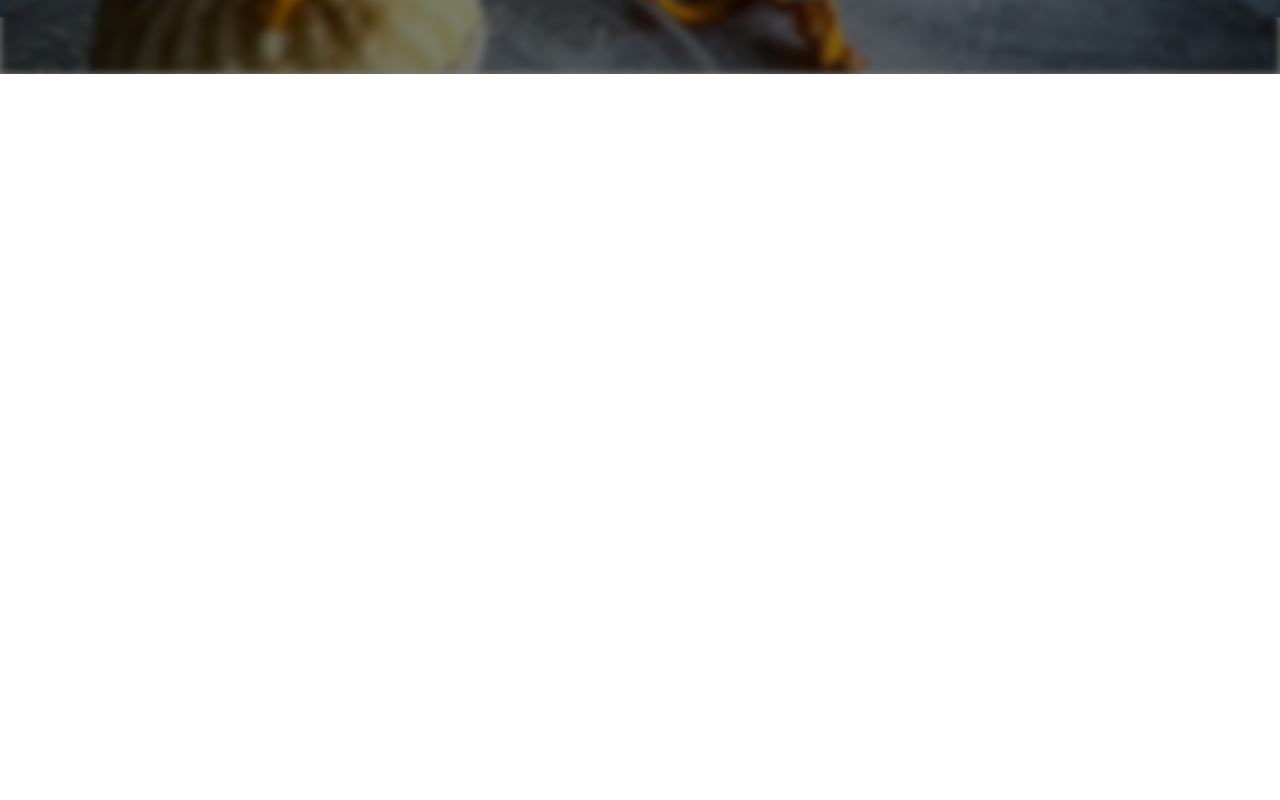
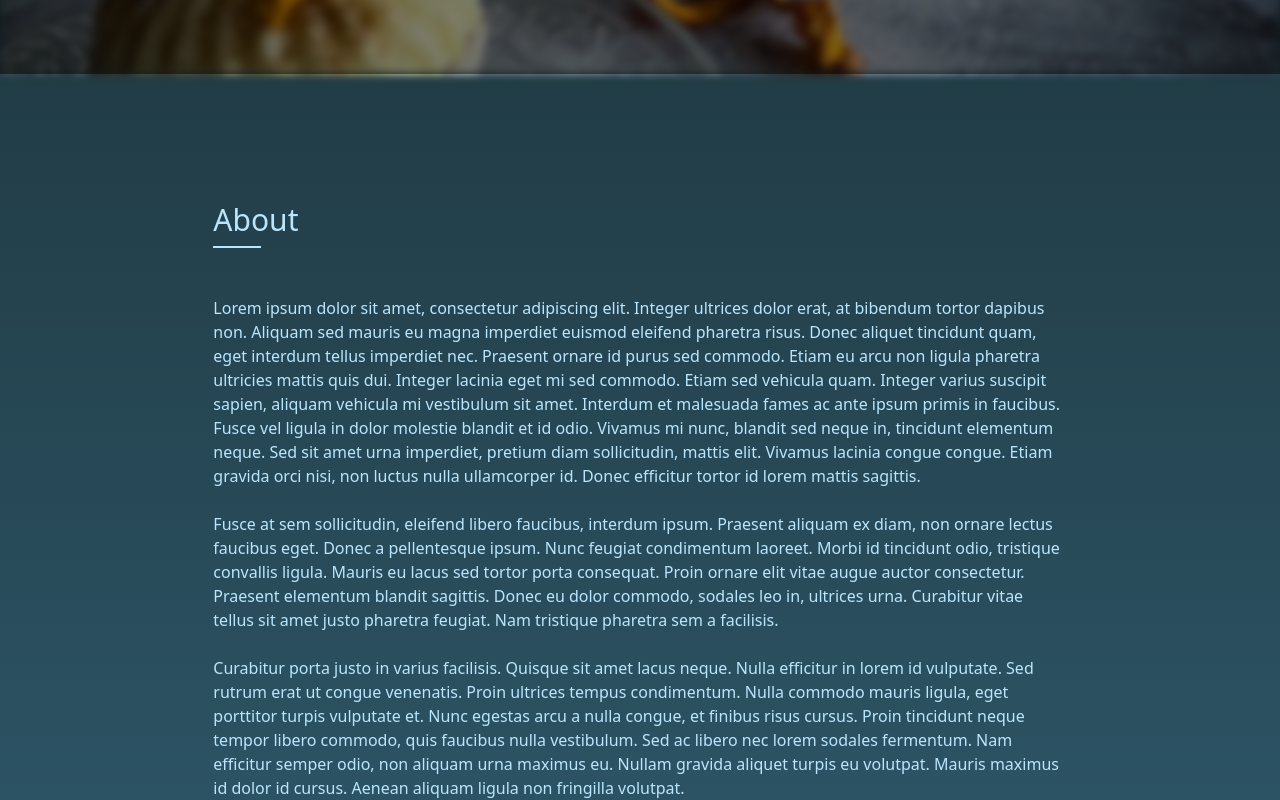
Before and after one commit to tech87/foodRecipes, a React (Vite) app: page / in a window 1280 px wide. Shown: the part 783-1583 px from the top of the page. Before the commit the page ends 857 px from the top, so only its background shows below. Built offline with nearby package versions, Linux system fonts and the light colour scheme.

Commit message:
added about section to the app

```diff
--- /dev/null
+++ b/src/About.jsx
@@ -0,0 +1,50 @@
+const About = () => {
+  return (
+    <div className="w-5/6 m-auto mt-32 md:w-4/6">
+      <h2 className="mb-12 text-3xl text-sky-200 relative after:content-[''] after:block after:w-12 after:h-0.5 after:bg-sky-200 after:mt-2 after:ml-0">
+        About
+      </h2>
+
+      <p className="text-sky-200">
+        Lorem ipsum dolor sit amet, consectetur adipiscing elit. Integer
+        ultrices dolor erat, at bibendum tortor dapibus non. Aliquam sed mauris
+        eu magna imperdiet euismod eleifend pharetra risus. Donec aliquet
+        tincidunt quam, eget interdum tellus imperdiet nec. Praesent ornare id
+        purus sed commodo. Etiam eu arcu non ligula pharetra ultricies mattis
+        quis dui. Integer lacinia eget mi sed commodo. Etiam sed vehicula quam.
+        Integer varius suscipit sapien, aliquam vehicula mi vestibulum sit amet.
+        Interdum et malesuada fames ac ante ipsum primis in faucibus. Fusce vel
+        ligula in dolor molestie blandit et id odio. Vivamus mi nunc, blandit
+        sed neque in, tincidunt elementum neque. Sed sit amet urna imperdiet,
+        pretium diam sollicitudin, mattis elit. Vivamus lacinia congue congue.
+        Etiam gravida orci nisi, non luctus nulla ullamcorper id. Donec
+        efficitur tortor id lorem mattis sagittis.
+      </p>
+      <br />
+      <p className="text-sky-200">
+        Fusce at sem sollicitudin, eleifend libero faucibus, interdum ipsum.
+        Praesent aliquam ex diam, non ornare lectus faucibus eget. Donec a
+        pellentesque ipsum. Nunc feugiat condimentum laoreet. Morbi id tincidunt
+        odio, tristique convallis ligula. Mauris eu lacus sed tortor porta
+        consequat. Proin ornare elit vitae augue auctor consectetur. Praesent
+        elementum blandit sagittis. Donec eu dolor commodo, sodales leo in,
+        ultrices urna. Curabitur vitae tellus sit amet justo pharetra feugiat.
+        Nam tristique pharetra sem a facilisis.
+      </p>
+      <br />
+      <p className="text-sky-200">
+        Curabitur porta justo in varius facilisis. Quisque sit amet lacus neque.
+        Nulla efficitur in lorem id vulputate. Sed rutrum erat ut congue
+        venenatis. Proin ultrices tempus condimentum. Nulla commodo mauris
+        ligula, eget porttitor turpis vulputate et. Nunc egestas arcu a nulla
+        congue, et finibus risus cursus. Proin tincidunt neque tempor libero
+        commodo, quis faucibus nulla vestibulum. Sed ac libero nec lorem sodales
+        fermentum. Nam efficitur semper odio, non aliquam urna maximus eu.
+        Nullam gravida aliquet turpis eu volutpat. Mauris maximus id dolor id
+        cursus. Aenean aliquam ligula non fringilla volutpat.
+      </p>
+    </div>
+  );
+};
+
+export default About;
--- a/src/App.jsx
+++ b/src/App.jsx
@@ -2,16 +2,14 @@ import React from "react";
 import { createRoot } from "react-dom/client";
 import Navbar from "./Navbar";
 import Banner from "./Banner";
+import About from "./About";
 
 const App = () => {
-  const mainBackground = {
-    background: "linear-gradient(to bottom, #0F2027, #203A43, #2C5364)",
-    height: "100vh",
-  };
   return (
-    <main style={mainBackground}>
+    <main className="bg-gradient-to-b from-[#0F2027] via-[#203A43] to-[#2C5364] min-h-screen">
       <Navbar />
       <Banner />
+      <About />
     </main>
   );
 };
--- a/src/Navbar.jsx
+++ b/src/Navbar.jsx
@@ -53,7 +53,7 @@ const Navbar = () => {
             Home
           </a>
           <a
-            href="#"
+            href="#About"
             className="block text-sky-200 hover:bg-teal-900 px-6 py-2"
           >
             About
```
